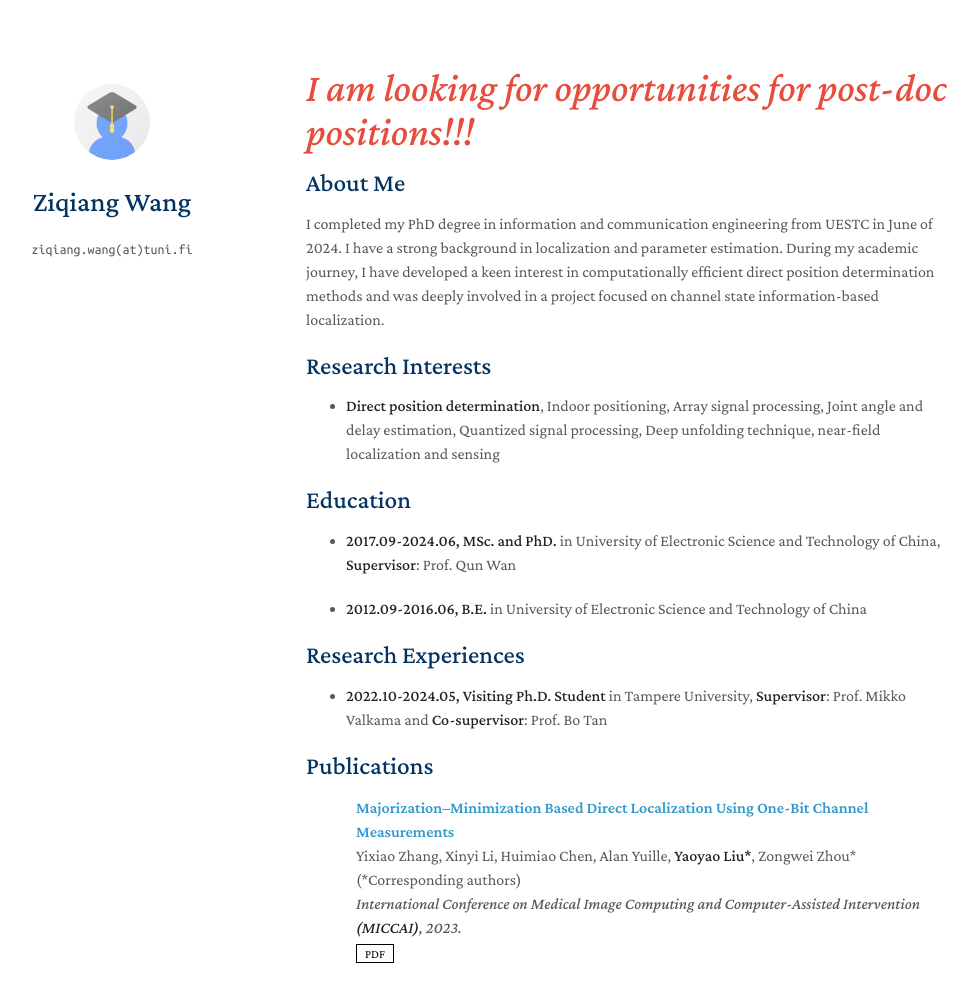
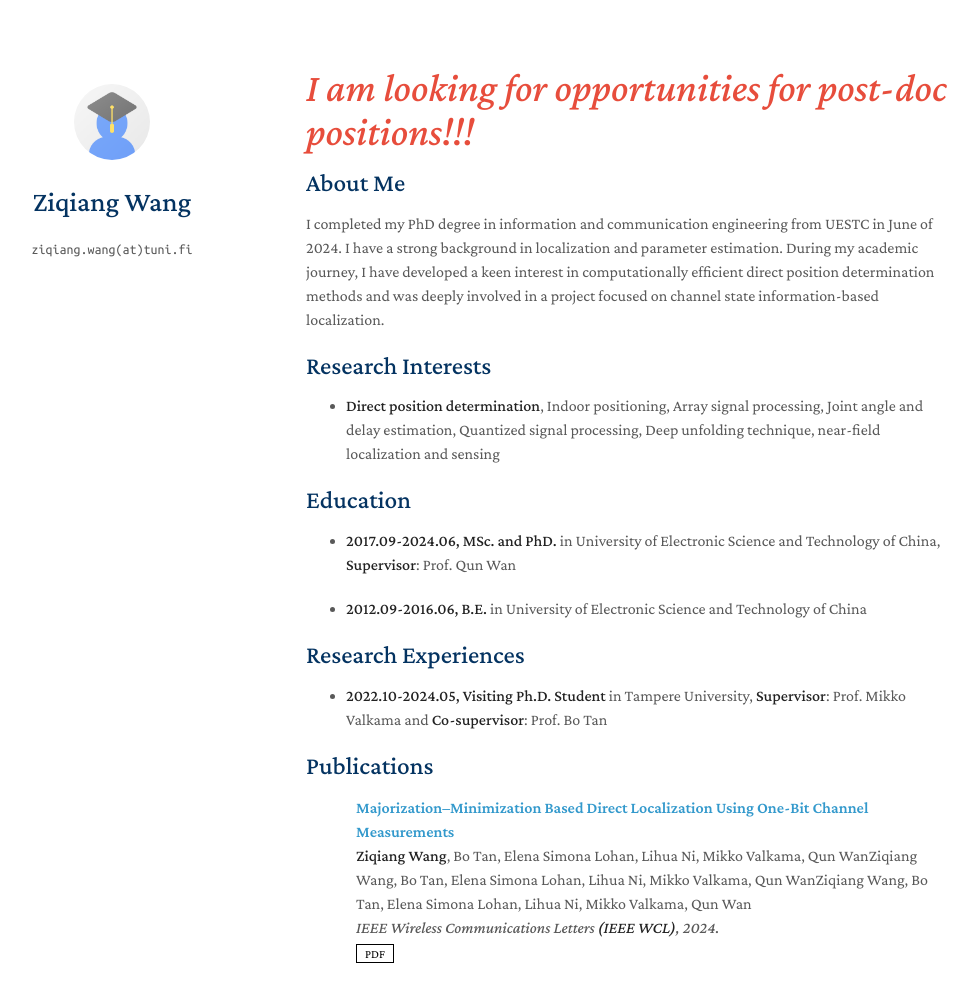
Before and after one commit to ZQiang-Wang/ZQiang-Wang.github.io, a Jekyll site: the page built from index.md, in a window 1280 px wide and 1090 px high. Shown: the top 1002 px of the window, without its empty margins (164-1142 px from the left). Built offline with Jekyll 4.4.1, drawn with Linux system fonts in a browser that asks for light colours; a style sheet for code colours, icons or effects is not loaded; our own code applies the rules of GitHub Pages for plain Markdown files.

Commit message:
Update publications.yml

```diff
--- a/_data/publications.yml
+++ b/_data/publications.yml
@@ -1,10 +1,10 @@
 main:
 
   - title: Majorization–Minimization Based Direct Localization Using One-Bit Channel Measurements
-    authors: Yixiao Zhang, Xinyi Li, Huimiao Chen, Alan Yuille, <strong>Yaoyao Liu*</strong>, Zongwei Zhou* (*Corresponding authors)
+    authors: <strong>Ziqiang Wang</strong>, Bo Tan, Elena Simona Lohan, Lihua Ni, Mikko Valkama, Qun WanZiqiang Wang, Bo Tan, Elena Simona Lohan, Lihua Ni, Mikko Valkama, Qun WanZiqiang Wang, Bo Tan, Elena Simona Lohan, Lihua Ni, Mikko Valkama, Qun Wan
     #conference_short: MICCAI
-    conference: International Conference on Medical Image Computing and Computer-Assisted Intervention <strong>(MICCAI)</strong>, 2023.
-    pdf: https://arxiv.org/pdf/2306.00988.pdf
+    conference: IEEE Wireless Communications Letters <strong>(IEEE WCL)</strong>, 2024.
+    pdf: https://ieeexplore.ieee.org/stamp/stamp.jsp?tp=&arnumber=10454579
     #code: https://github.com/MrGiovanni/ContinualLearning
     #bibtex: https://bib.yliu.me/MICCAI23.txt
     #image: ./assets/img/teaser_example_2.png
```
